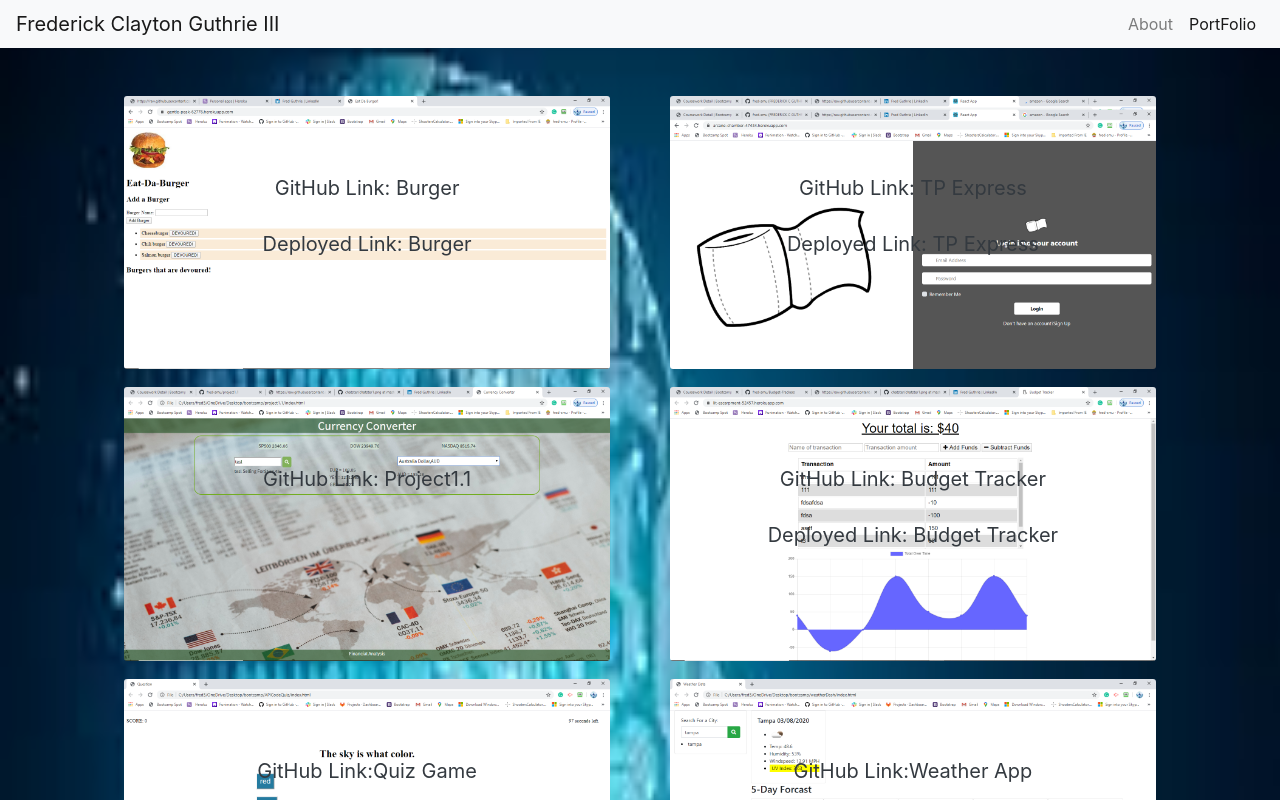
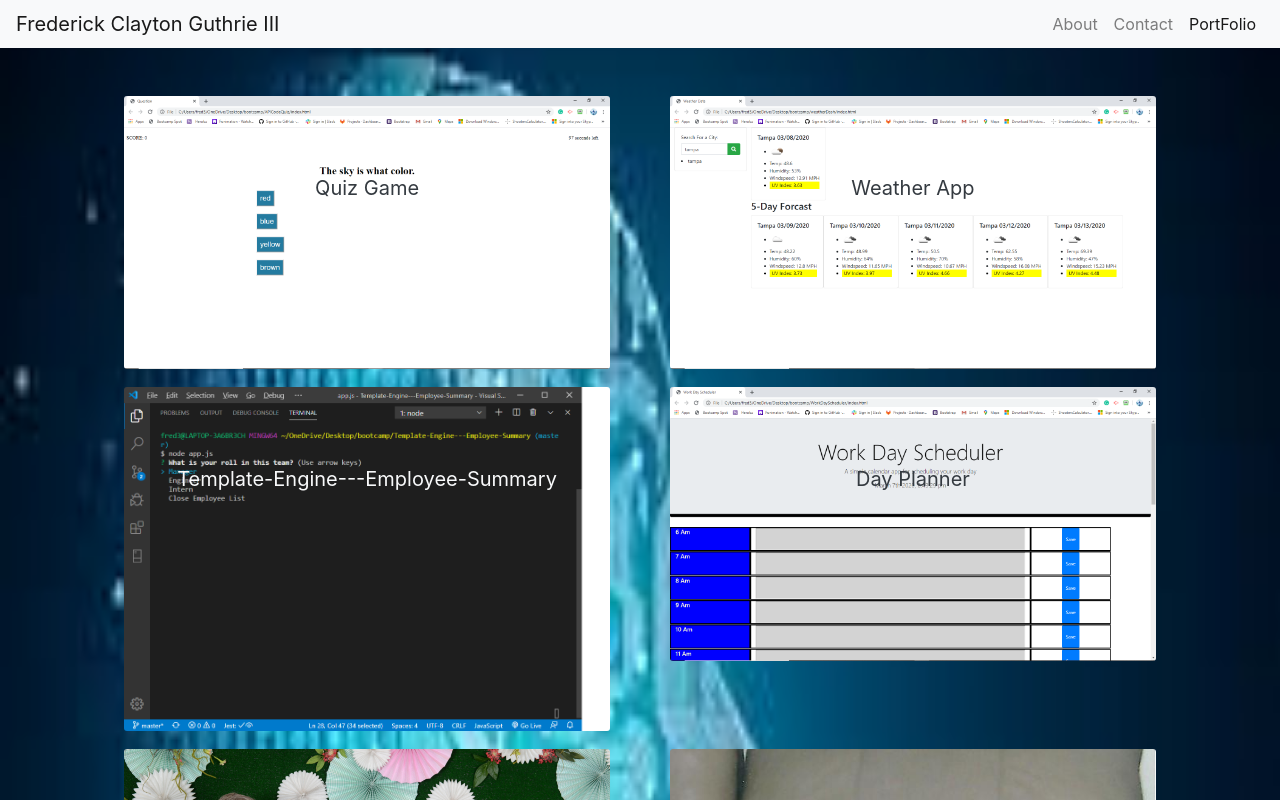
Before and after one commit to fred-smu/Frederick_Dev, a React (Create React App) app: page /portFolio in a window 1280 px wide. Shown: the top 800 px of the page. Built offline with nearby package versions, Linux system fonts and the light colour scheme.

Commit message:
roll back

```diff
--- a/public/index.html
+++ b/public/index.html
@@ -3,7 +3,7 @@
 
 <head>
   <meta charset="utf-8" />
-  <!-- <link rel="icon" href="%PUBLIC_URL%/favicon.ico" /> -->
+  <link rel="icon" href="%PUBLIC_URL%/favicon.ico" />
   <link rel="stylesheet" href="https://cdnjs.cloudflare.com/ajax/libs/font-awesome/4.7.0/css/font-awesome.min.css">
   <link href="https://unpkg.com/aos@2.3.1/dist/aos.css" rel="stylesheet">
   <link href="https://fonts.googleapis.com/css?family=Play&display=swap" rel="stylesheet">
@@ -23,11 +23,6 @@
     -->
   <link rel="manifest" href="%PUBLIC_URL%/manifest.json" />
   <!--
-     // {
-    //   "src": "favicon.ico",
-    //   "sizes": "64x64 32x32 24x24 16x16",
-    //   "type": "image/x-icon"
-    // },
       Notice the use of %PUBLIC_URL% in the tags above.
       It will be replaced with the URL of the `public` folder during the build.
       Only files inside the `public` folder can be referenced from the HTML.
--- a/src/components/DataBody.js
+++ b/src/components/DataBody.js
@@ -13,28 +13,14 @@ const DataBody = () => {
             </a>
             <div className="card-body .bg-transparent">
               <h5 className="card-title">About me</h5>
-              <p className="card-text mb-3">
-                "      I am a full stack web developer with certificate from SMU,
-                where I was educated and certified in: HTML5, CSS3,
-                JavaScript, jQuery, Node.js, Java, Express.js, React.js,
-                Database Theory, MongoDB, MySQL, Git, and more."</p>
-                <p className="card-text2 mb-3">
-                      I have taken the developers coding bootcamp because technology
-                  changes and improves every year and it was time for me to update
-                  my skills. I have decided to expand my horizons though Webpage
-                  development. I have over 10 years of backend development with
-                  many languages like Java,C#, C++ and many operation system like
-                   Unix and Windows along with many databases.
-                   </p>
-                   <p className="card-text3 mb-3">
-                I started my career in 1980 while I was in Military Intelligence
-                working in electronic warfare and advanced though programing,
-                networking, operation and management. I also hold a master’s
-                degree in information management. Changing programing languages
-                is easy to me. I believe in pseudo-coding and then from there every
-                 programing language is just a matter of syntax. </p>
-                 <p className="card-text4 mb-3">
-                 My brand is “When you need the one person to pull everything together,
+              <p className="card-text">I am a full stack web developer with certificate from SMU, where I was educated and certified in: HTML5, CSS3,
+                JavaScript, jQuery, Node.js, Java, Express.js, React.js, Database Theory, MongoDB, MySQL, Git, and more. I have taken the developers
+                coding bootcamp because technology changes and improves every year and it was time for me to update my skills. I have decided to expand
+                my horizons though Webpage development. I have over 10 years of backend development with many languages like Java,C#, C++ and many
+                operation system like Unix and Windows along with many databases. I started my career in 1980 while I was in Military Intelligence working
+                 in electronic warfare and advanced though programing, networking, operation and management. I also hold a master’s degree in information
+                 management. Changing programing languages is easy to me. I believe in pseudo-coding and then from there every programing language is just
+                  a matter of syntax. My brand is “When you need the one person to pull everything together,
                           I’m your man”.</p>
             </div>
           </div>
--- a/src/components/DataPortfolio.js
+++ b/src/components/DataPortfolio.js
@@ -1,13 +1,11 @@
 import React from "react";
 import "../styles/DataPortfolio.css";
 import APIQUIZ from "../photo/APIQUIZ.png";
+import dogs from "../photo/bonnie & misty.png.jpg";
+import family from "../photo/family.png";
 import tempEngine from "../photo/tempEngine.png";
 import weatherDash from "../photo/weatherDash.png";
 import workday from "../photo/workday.png";
-import budget from "../photo/budgetTracker.png";
-import TP from "../photo/login.png";
-import Project1 from "../photo/project1.png";
-import burger from "../photo/burger.png";
 
 
 const DataPortfolio = () => {
@@ -16,76 +14,16 @@ const DataPortfolio = () => {
      return (
 
         <picture className="mt-5 row justify-content-center">
-            <div className="col-lg-5 col-md-5 col-sm-12 mb-3">
-                <div className="col lg-12">
-                        <img id="port" src= {burger} className="card-img" alt="fredGlifestyle" />
-                    <div className="card-img-overlay">
-                        <div className="h-100 mt-5">
-                             <a href="https://github.com/fred-smu/burger"
-                            className="btn btn-lg btn-block text-dark"> GitHub Link: Burger</a>
-                            <a href="https://gentle-peak-62776.herokuapp.com/"
-                            className="btn btn-lg btn-block text-dark"> Deployed Link: Burger</a>
-                        </div>
-                    </div>
 
-                </div>
-            </div>
-            <div className="col-lg-5 col-md-5 col-sm-12 mb-3">
-                <div className="col lg-12">
-                    {/* <td> */}
-                        <img id="port" src= {TP} className="card-img" alt="fredGlifestyle" />
-                    {/* </td> */}
-                    <div className="card-img-overlay">
-                        <div className="h-100 mt-5">
-
-                            <a href="https://github.com/fred-smu/TP-Express"
-                            className="btn btn-lg btn-block text-dark"> GitHub Link: TP Express</a>
-                            <a href="https://arcane-chamber-47434.herokuapp.com/"
-                            className="btn btn-lg btn-block text-dark"> Deployed Link: TP Express</a>
-                        </div>
-                    </div>
-
-                </div>
-            </div>
-            <div className="col-lg-5 col-md-5 col-sm-12 mb-3">
-                <div className="col lg-12">
-                    {/* <td> */}
-                        <img id="port" src= {Project1} className="card-img" alt="fredGlifestyle" />
-                    {/* </td> */}
-                    <div className="card-img-overlay">
-                        <div className="h-100 mt-5">
-                            <a href="https://github.com/fred-smu/project1.1"
-                            className="btn btn-lg btn-block text-dark">GitHub Link: Project1.1</a>
-                            {/* <a href="https://lit-escarpment-52457.herokuapp.com/"
-                            className="btn btn-lg btn-block text-dark">Deployed Link: Project1.1</a> */}
-                        </div>
-                    </div>
-
-                </div>
-            </div>
-            <div className="col-lg-5 col-md-5 col-sm-12 mb-3">
-                <div className="col lg-12">
-                        <img id="port" src= {budget} className="card-img" alt="fredGlifestyle" />
-                    <div className="card-img-overlay">
-                        <div className="h-100 mt-5">
-                            <a href="https://github.com/fred-smu/Budget-Trackers"
-                            className="btn btn-lg btn-block text-dark">GitHub Link: Budget Tracker</a>
-                            <a href="https://lit-escarpment-52457.herokuapp.com/"
-                            className="btn btn-lg btn-block text-dark">Deployed Link: Budget Tracker</a>
-                        </div>
-                    </div>
-
-                </div>
-            </div>
-            <div className="col-lg-5 col-md-5 col-sm-12 mb-3">
+             <div className="col-lg-5 col-md-5 col-sm-12 mb-3">
                 <div className="col lg-12">
 
                         <img id="port" src={APIQUIZ}  className="card-img" alt="fredGquiz" />
 
                     <div className="card-img-overlay">
                         <div className=" mt-5">
-                            <a href="https://github.com/fred-smu/APICodeQuiz/"
-                            className="btn btn-lg btn-block text-dark">GitHub Link:Quiz Game</a>
+                            <a href="https://github.com/fred-smu/APICodeQuiz/" className="btn btn-lg btn-block text-dark">Quiz
+                            Game</a>
                         </div>
                     </div>
 
@@ -101,7 +39,7 @@ const DataPortfolio = () => {
                     <div className="card-img-overlay">
                         <div className="h-100 mt-5">
                             <a href="https://github.com/fred-smu/weatherDash/"
-                                className="btn text-dark btn-lg btn-block">GitHub Link:Weather App</a>
+                                className="btn text-dark btn-lg btn-block">Weather App</a>
                         </div>
                     </div>
 
@@ -116,7 +54,7 @@ const DataPortfolio = () => {
                     <div className="card-img-overlay">
                         <div className="h-100 mt-5">
                             <a href="https://github.com/fred-smu/Template-Engine---Employee-Summary"
-                                className="btn  btn-lg btn-block text-light">GitHub Link:Template-Engine---Employee-Summary</a>
+                                className="btn  btn-lg btn-block text-light">Template-Engine---Employee-Summary</a>
                         </div>
                     </div>
                 </div>
@@ -125,23 +63,22 @@ const DataPortfolio = () => {
              <div className="col-lg-5 col-md-5 col-sm-12 mb-3">
                 <div className="col lg-12">
                     {/* <td> */}
-                        <img id="port" src= {workday} className="card-img" alt="FredGplanner" height="550px"/>
+                        <img id="port" src= {workday} className="card-img" alt="FredGplanner" />
                     {/* </td> */}
                     <div className="card-img-overlay">
                         <div className="h-100 mt-5">
                             <a href="https://github.com/fred-smu/WorkDayScheduler/"
-                                className="btn btn-lg btn-block text-dark">GitHub Link:Day Planner</a>
+                                className="btn btn-lg btn-block text-dark">Day Planner</a>
                         </div>
                     </div>
 
                 </div>
             </div>
-
-            {/* <div className="col-lg-5 col-md-5 col-sm-12 mb-3">
+             <div className="col-lg-5 col-md-5 col-sm-12 mb-3">
                 <div className="col lg-12">
-
+                    {/* <td> */}
                         <img id="port" src= {family} className="card-img" alt="fredGlifestyle" />
-
+                    {/* </td> */}
                     <div className="card-img-overlay">
                         <div className="h-100 mt-5">
                             <a href={family} className="btn btn-lg btn-block text-light"> My Family</a>
@@ -152,9 +89,9 @@ const DataPortfolio = () => {
             </div>
              <div className="col-lg-5 col-md-5 col-sm-12 mb-3">
                 <div className="col lg-12">
-
+                    {/* <td> */}
                         <img id="port" src= {dogs} className="card-img" alt="fredGlifestyle" />
-
+                    {/* </td> */}
                     <div className="card-img-overlay">
                         <div className="h-100 mt-5">
                             <a href={dogs} className="btn btn-lg btn-block text-light"> Bonnie and Misty</a>
@@ -162,9 +99,9 @@ const DataPortfolio = () => {
                     </div>
 
                 </div>
-            </div> */}
+            </div>
        </picture>
-
+    //    </td>
 
 
     );
--- a/src/components/Nav.js
+++ b/src/components/Nav.js
@@ -24,7 +24,7 @@ function Nav() {
               }>About</Link>
 
           </li>
-          {/* <li id="NavContact" >
+          <li id="NavContact" >
 
             <Link to="/contact"
             className={
@@ -32,7 +32,7 @@ function Nav() {
               ? "nav-link active"
               : "nav-link"
             }>Contact</Link>
-          </li> */}
+          </li>
           <li  id="NavPortfolio">
            <Link to="/portFolio"
             className={
```
Also changed, not shown: public/manifest.json, 1 other file (tests, documents, lock files or other folders).
